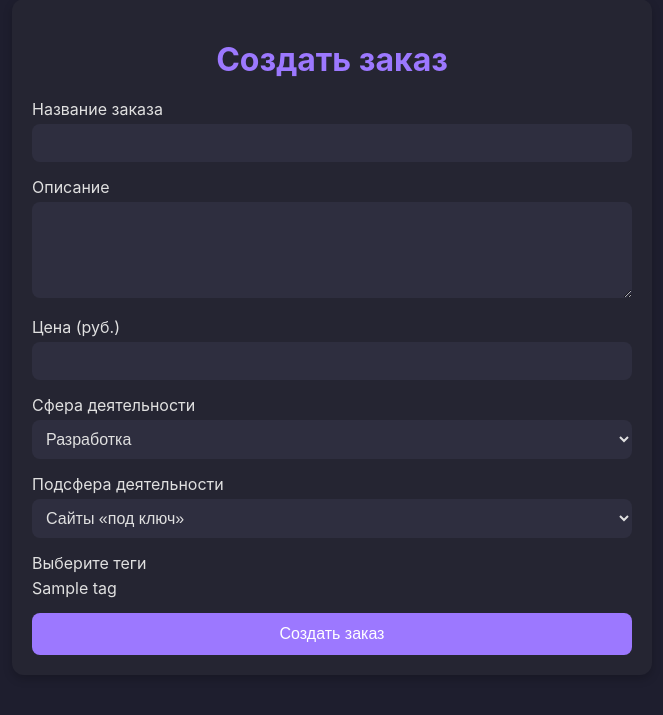
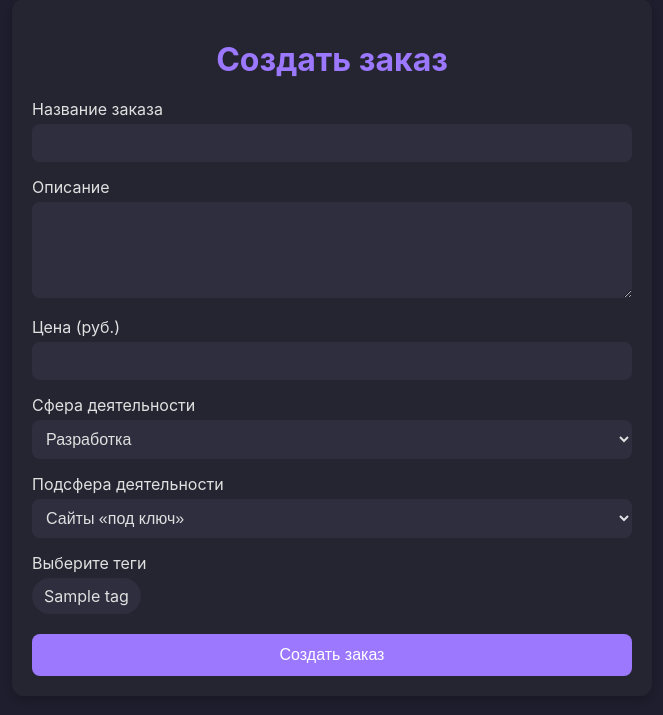
Before and after one commit to consul2022/Freelance, a Django app: page /exchange/order/create/ in a window 1280 px wide. Shown: the part 21-736 px from the top of the page, without its empty margins (308-971 px from the left). Run offline with Django 5.2, Linux system fonts and the light colour scheme; tables that the repository leaves empty hold one stand-in row (values such as "Sample post").

Commit message:
Update create_order.css

```diff
--- a/static/exchange/css/create_order.css
+++ b/static/exchange/css/create_order.css
@@ -61,3 +61,28 @@ body {
 .submit-button:hover {
   background: #7a5ccc;
 }
+
+/* Стили для тегов */
+.tags-group {
+  margin-bottom: 20px;
+}
+
+#tags-container {
+  display: flex;
+  flex-wrap: wrap;
+  gap: 10px;
+}
+
+.tag {
+  display: inline-block;
+  padding: 8px 12px;
+  background: #2e2e3f;
+  border-radius: 20px;
+  cursor: pointer;
+  user-select: none;
+  transition: background 0.2s;
+}
+
+.tag.active {
+  background: #9C78FF;
+}
```
